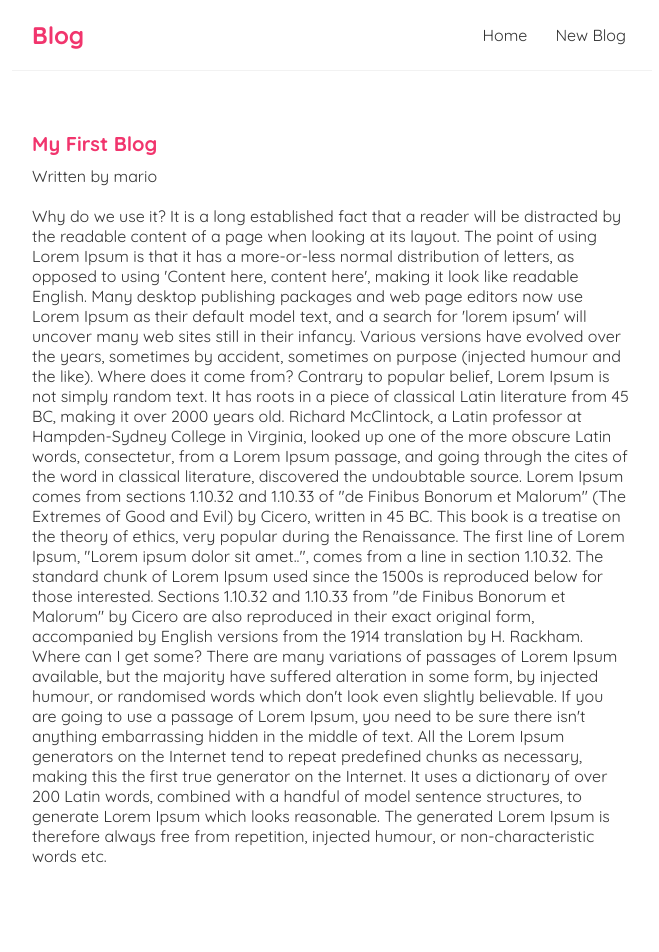
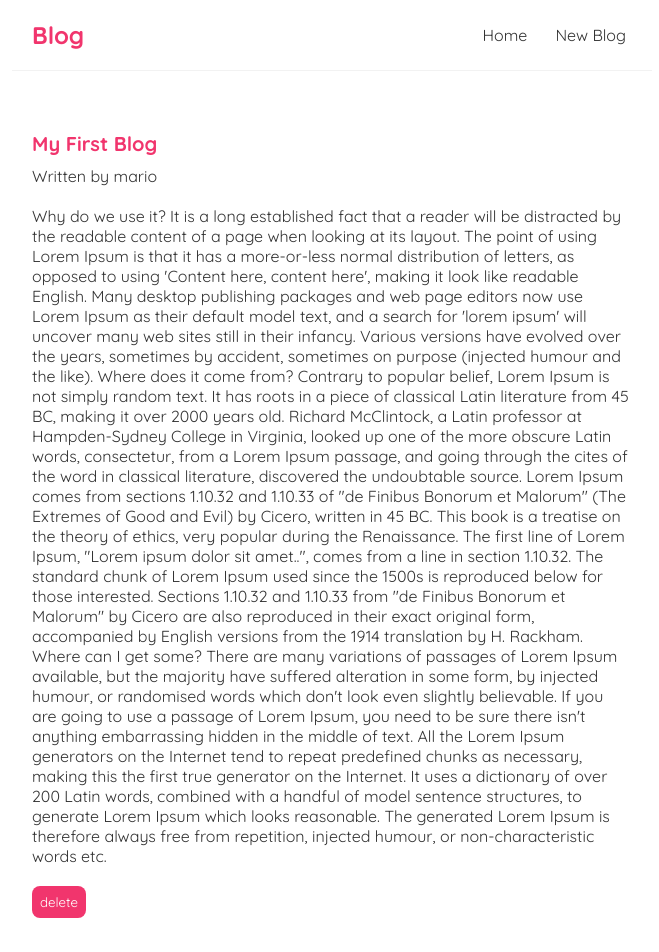
Before and after one commit to Qloozen/react-blog, a React (Create React App) app: page /blogs/1 in a window 1280 px wide. Shown: the top 952 px of the page, without its empty margins (308-967 px from the left). Built offline with nearby package versions, Linux system fonts and the light colour scheme; data requests are answered from the project's data file.

Commit message:
Added delete functionality to a blog

```diff
--- a/src/BlogDetails.js
+++ b/src/BlogDetails.js
@@ -1,10 +1,21 @@
 import { useParams } from "react-router-dom";
 import useFetch from "./useFetch";
+import { useNavigate } from "react-router-dom";
 
 const BlogDetails = () => {
 
     const { id } = useParams();
     const {data: blogDetails, isPending, error} = useFetch(`http://localhost:8000/blogs/${id}`);
+    const navigate = useNavigate();
+
+    const handleDelete = () => {
+        fetch("http://localhost:8000/blogs/" + blogDetails.id, {
+            method: "DELETE"
+        })
+        .then(() => {
+            navigate("/");
+        })
+    }
 
     return (
         <div className="blog-details">
@@ -15,6 +26,7 @@
                     <h2>{ blogDetails.title }</h2>
                     <p>Written by { blogDetails.author }</p>
                     <div>{ blogDetails.body }</div>
+                    <button onClick={ handleDelete }>delete</button>
                 </article>
             )}
         </div>
```
